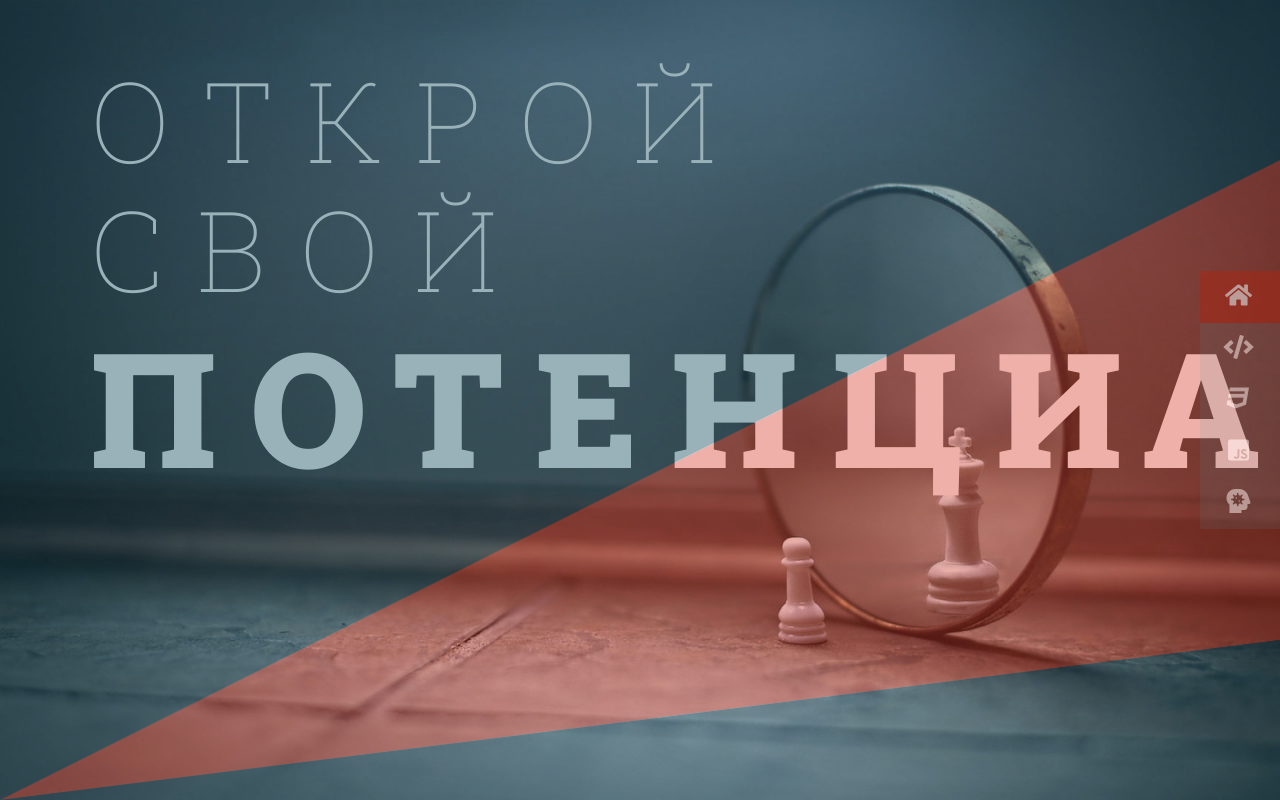
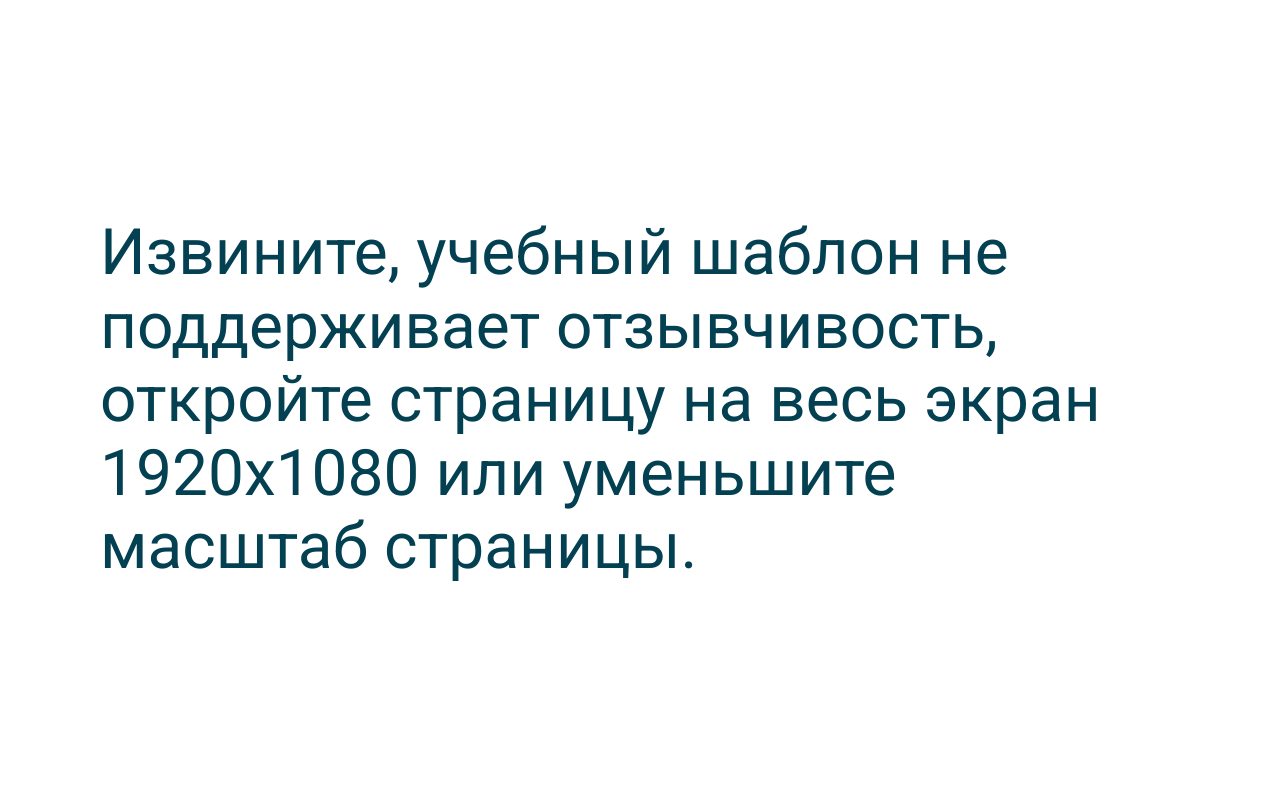
Before and after one commit to Eugene0331/simple-landing-template, a website: page index.html in a window 1280 px wide. Shown: the top 800 px of the page. Drawn offline with nearby package versions, Linux system fonts and the light colour scheme.

Commit message:
Доработка

```diff
--- a/assets/scss/_common.scss
+++ b/assets/scss/_common.scss
@@ -9,31 +9,31 @@ html {
   font-size: 16px;
 }
 
-// body {
-//   @media (min-width: 1600px) {
-//     .not-responsive {
-//       display: none;
-//     }
-//   }
-//   @media (max-width: 1599px) {
-//     > * {
-//       display: none !important;
-//     }
+body {
+  @media (min-width: 1600px) {
+    .not-responsive {
+      display: none;
+    }
+  }
+  @media (max-width: 1599px) {
+    > * {
+      display: none !important;
+    }
 
-//     .not-responsive {
-//       display: flex !important;
-//       align-items: center;
+    .not-responsive {
+      display: flex !important;
+      align-items: center;
 
-//       height: 100vh;
-//       padding-right: 100px;
-//       padding-left: 100px;
+      height: 100vh;
+      padding-right: 100px;
+      padding-left: 100px;
 
-//       color: $color-secondary-2-4;
+      color: $color-secondary-2-4;
 
-//       font-size: 4rem;
-//     }
-//   }
-// }
+      font-size: 4rem;
+    }
+  }
+}
 
 h1 {
   font-family: $font-header;
--- a/index.html
+++ b/index.html
@@ -147,6 +147,9 @@
     </div>
   </section>
 
+  <div class="not-responsive">Извините, учебный шаблон не поддерживает отзывчивость, откройте страницу на весь экран
+    1920x1080 или уменьшите масштаб страницы.</div>
+
 
 
 
```
Also changed, not shown: assets/css/style.css.
